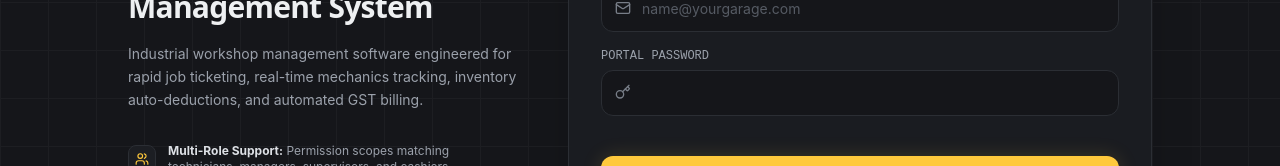
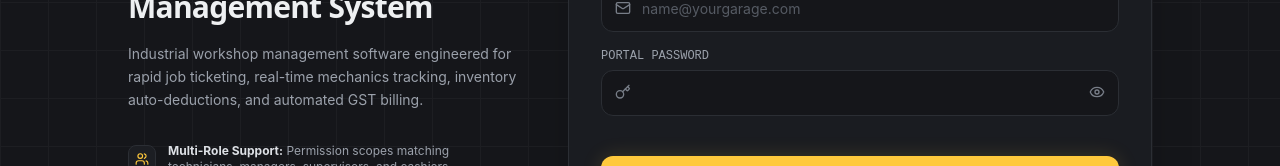
Before and after one commit to amit080620/smart-service-center-os, a Next.js app in the folder apps/web/: page /login in a window 1280 px wide. Shown: the part 334-500 px from the top of the page. Built offline with nearby package versions, Linux system fonts and the light colour scheme; no server answers.

Commit message:
Add show/hide password toggle on login and signup

```diff
--- a/apps/web/app/(auth)/login/page.tsx
+++ b/apps/web/app/(auth)/login/page.tsx
@@ -2,7 +2,7 @@
 
 import { useState, type FormEvent } from 'react';
 import { useRouter } from 'next/navigation';
-import { Key, Mail, ShieldAlert, Wrench, Users, Package, Receipt } from 'lucide-react';
+import { Key, Mail, ShieldAlert, Wrench, Users, Package, Receipt, Eye, EyeOff } from 'lucide-react';
 import { createSupabaseBrowserClient } from '@smartbizos/database';
 import { loginSchema, signupSchema } from '@smartbizos/validation';
 
@@ -13,6 +13,7 @@ export default function LoginPage() {
   const [mode, setMode] = useState<'login' | 'signup'>('login');
   const [email, setEmail] = useState('');
   const [password, setPassword] = useState('');
+  const [showPassword, setShowPassword] = useState(false);
   const [loading, setLoading] = useState(false);
   const [error, setError] = useState<string | null>(null);
 
@@ -20,6 +21,7 @@ export default function LoginPage() {
   const [ownerName, setOwnerName] = useState('');
   const [contactPhone, setContactPhone] = useState('');
   const [signupPassword, setSignupPassword] = useState('');
+  const [showSignupPassword, setShowSignupPassword] = useState(false);
 
   async function handleLogin(e: FormEvent) {
     e.preventDefault();
@@ -212,13 +214,21 @@ export default function LoginPage() {
                     <div className="relative">
                       <Key className="absolute left-3.5 top-3.5 w-4 h-4 text-slate-500" />
                       <input
-                        type="password"
+                        type={showPassword ? 'text' : 'password'}
                         value={password}
                         onChange={(e) => setPassword(e.target.value)}
                         required
                         disabled={loading}
-                        className="w-full bg-slate-950 border border-slate-800 focus:border-amber-500 rounded-xl py-3 pl-10 pr-4 text-sm text-slate-100 outline-none transition-all placeholder:text-slate-600 disabled:opacity-50"
+                        className="w-full bg-slate-950 border border-slate-800 focus:border-amber-500 rounded-xl py-3 pl-10 pr-11 text-sm text-slate-100 outline-none transition-all placeholder:text-slate-600 disabled:opacity-50"
                       />
+                      <button
+                        type="button"
+                        onClick={() => setShowPassword(!showPassword)}
+                        tabIndex={-1}
+                        className="absolute right-3.5 top-3.5 text-slate-500 hover:text-slate-300 cursor-pointer"
+                      >
+                        {showPassword ? <EyeOff className="w-4 h-4" /> : <Eye className="w-4 h-4" />}
+                      </button>
                     </div>
                   </div>
                   <button
@@ -298,15 +308,23 @@ export default function LoginPage() {
                     <div className="relative">
                       <Key className="absolute left-3.5 top-3.5 w-4 h-4 text-slate-500" />
                       <input
-                        type="password"
+                        type={showSignupPassword ? 'text' : 'password'}
                         value={signupPassword}
                         onChange={(e) => setSignupPassword(e.target.value)}
                         placeholder="At least 8 characters"
                         required
                         minLength={8}
                         disabled={loading}
-                        className="w-full bg-slate-950 border border-slate-800 focus:border-amber-500 rounded-xl py-3 pl-10 pr-4 text-sm text-slate-100 outline-none transition-all placeholder:text-slate-600 disabled:opacity-50"
+                        className="w-full bg-slate-950 border border-slate-800 focus:border-amber-500 rounded-xl py-3 pl-10 pr-11 text-sm text-slate-100 outline-none transition-all placeholder:text-slate-600 disabled:opacity-50"
                       />
+                      <button
+                        type="button"
+                        onClick={() => setShowSignupPassword(!showSignupPassword)}
+                        tabIndex={-1}
+                        className="absolute right-3.5 top-3.5 text-slate-500 hover:text-slate-300 cursor-pointer"
+                      >
+                        {showSignupPassword ? <EyeOff className="w-4 h-4" /> : <Eye className="w-4 h-4" />}
+                      </button>
                     </div>
                   </div>
                   <button
```
